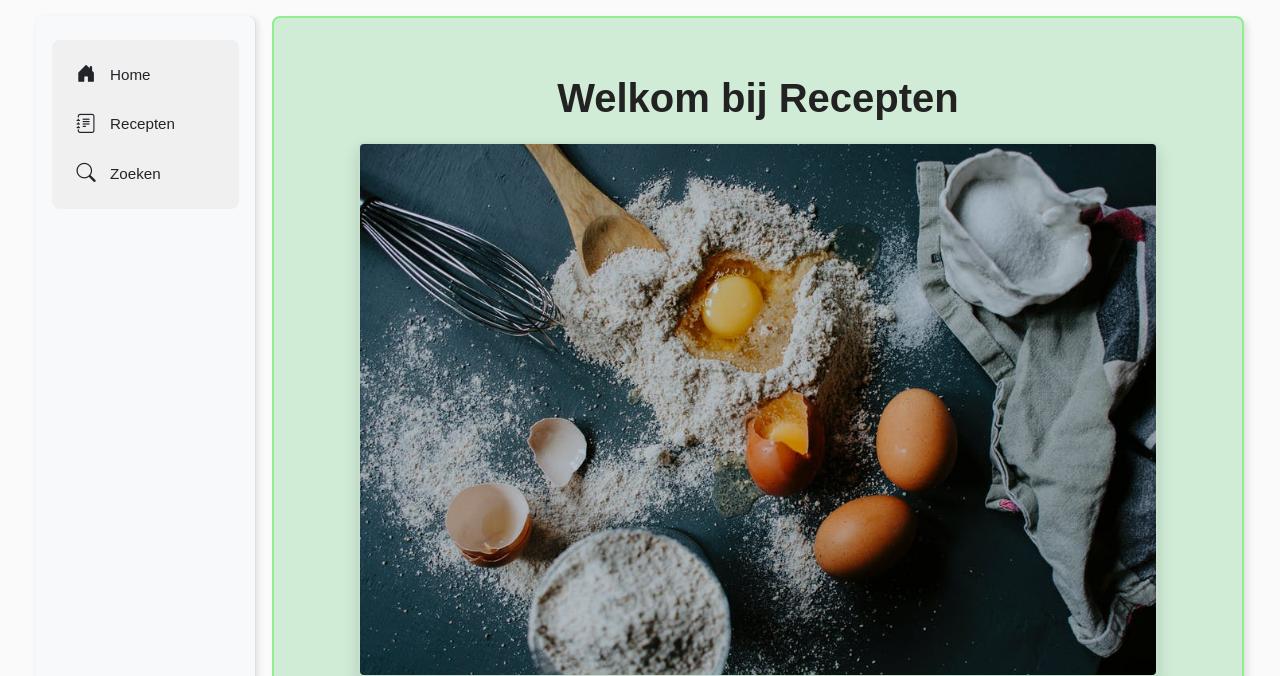
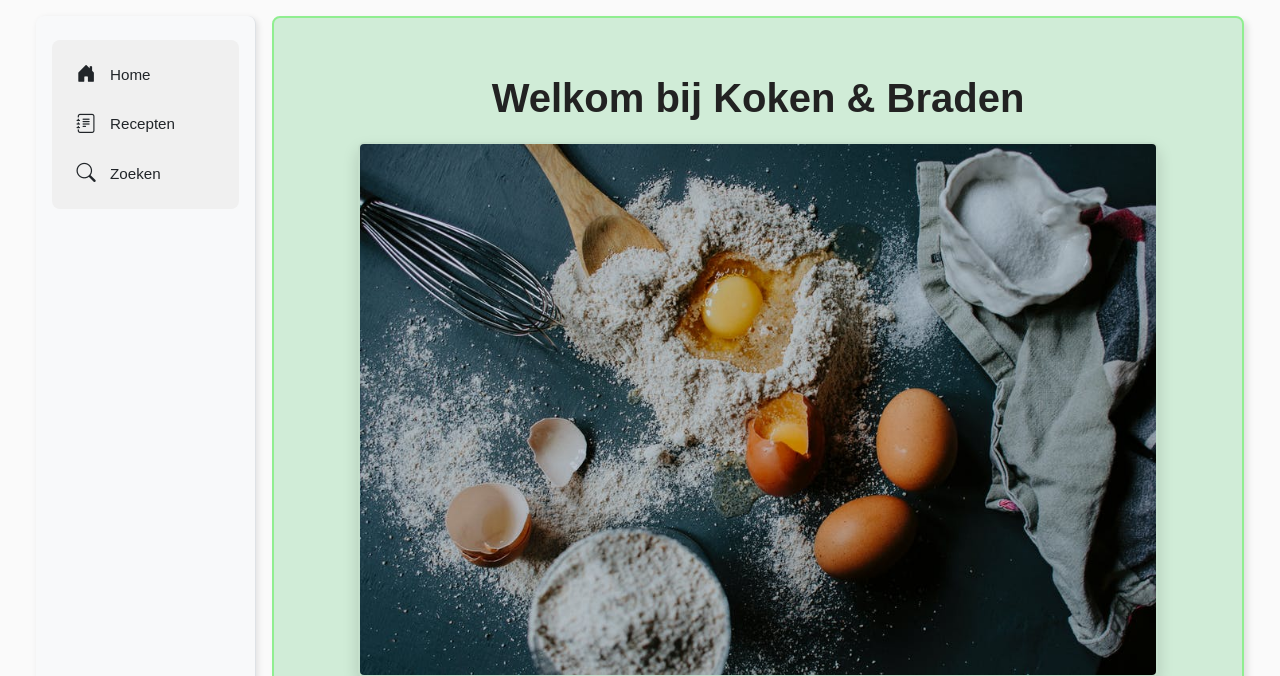
Before and after one commit to robm45/kokenenbraden, a Django app: page / in a window 1280 px wide. Shown: the part 92-768 px from the top of the page. Run offline with Django 4.2, Linux system fonts and the light colour scheme; data that the repository does not hold is empty.

Commit message:
welkom verplaatst naar templates

```diff
--- a/apps/recepten/urls.py
+++ b/apps/recepten/urls.py
@@ -4,7 +4,7 @@ from . import views
 app_name = 'recepten'
 
 urlpatterns = [
-    path("", views.welkom, name="welkom"),
+#    path("", views.welkom, name="welkom"),
     path("lijst/", views.recept_lijst, name="recept_lijst"),
     # Recept beheer
     path("invoer/", views.recept_invoer, name="recept_invoer"),
--- a/apps/recepten/views/welkom.py
+++ b/apps/recepten/views/welkom.py
@@ -19,4 +19,4 @@ def welkom(request):
             'num_hoofdingredienten': num_hoofdingredienten,
             'num_gerechttype': num_gerechttype,
     }
-    return render(request, "recepten/welkom.html", context)
+    return render(request, "welkom.html", context)
--- a/config/settings.py
+++ b/config/settings.py
@@ -37,8 +37,8 @@ SITE_DOMAIN= os.getenv('SITE_DOMAIN')
 # login/logout redirects
 # ------------------
 LOGIN_URL = "users:login"
-LOGIN_REDIRECT_URL = "recepten:welkom"
-LOGOUT_REDIRECT_URL = "recepten:welkom"
+LOGIN_REDIRECT_URL = "welkom"
+LOGOUT_REDIRECT_URL = "welkom"
 
 # ------------------
 # Versioning
--- a/config/urls.py
+++ b/config/urls.py
@@ -18,9 +18,12 @@ from django.contrib import admin
 from django.urls import path, include
 from django.conf import settings
 from django.conf.urls.static import static
+from django.views.generic import TemplateView
+from apps.recepten.views.welkom import welkom
 
 urlpatterns = [
     path('admin/', admin.site.urls),
+    path('', welkom, name='welkom'),
     path('',include('apps.recepten.urls')),
     path('users/', include('apps.users.urls')),
 ]+ static(settings.MEDIA_URL, document_root=settings.MEDIA_ROOT)
--- a/templates/partials/menu.html
+++ b/templates/partials/menu.html
@@ -4,7 +4,7 @@
 
     <!-- Home -->
     <li class="nav-item">
-      <a class="nav-link" href="{% url 'recepten:welkom' %}" title="Home">
+      <a class="nav-link" href="{% url 'welkom' %}" title="Home">
         <i class="bi bi-house-door-fill"></i>
         <span class="label-text">Home</span>
       </a>
--- a/apps/recepten/templates/recepten/welkom.html
+++ b/templates/welkom.html
@@ -1,11 +1,11 @@
 {% extends "base.html" %}
 
-{% block title %}Welkom bij recepten{% endblock %}
+{% block title %}Welkom bij koken en braden{% endblock %}
 {% load static %}
 {% block content %}
 
 <div class="welkom-image text-center">
-  <h1>Welkom bij Recepten</h1>
+  <h1>Welkom bij Koken & Braden</h1>
   <img src="{% static 'images/welkom.jpeg' %}" alt="Welkom" class="img-fluid rounded shadow">
 </div>
 
```
